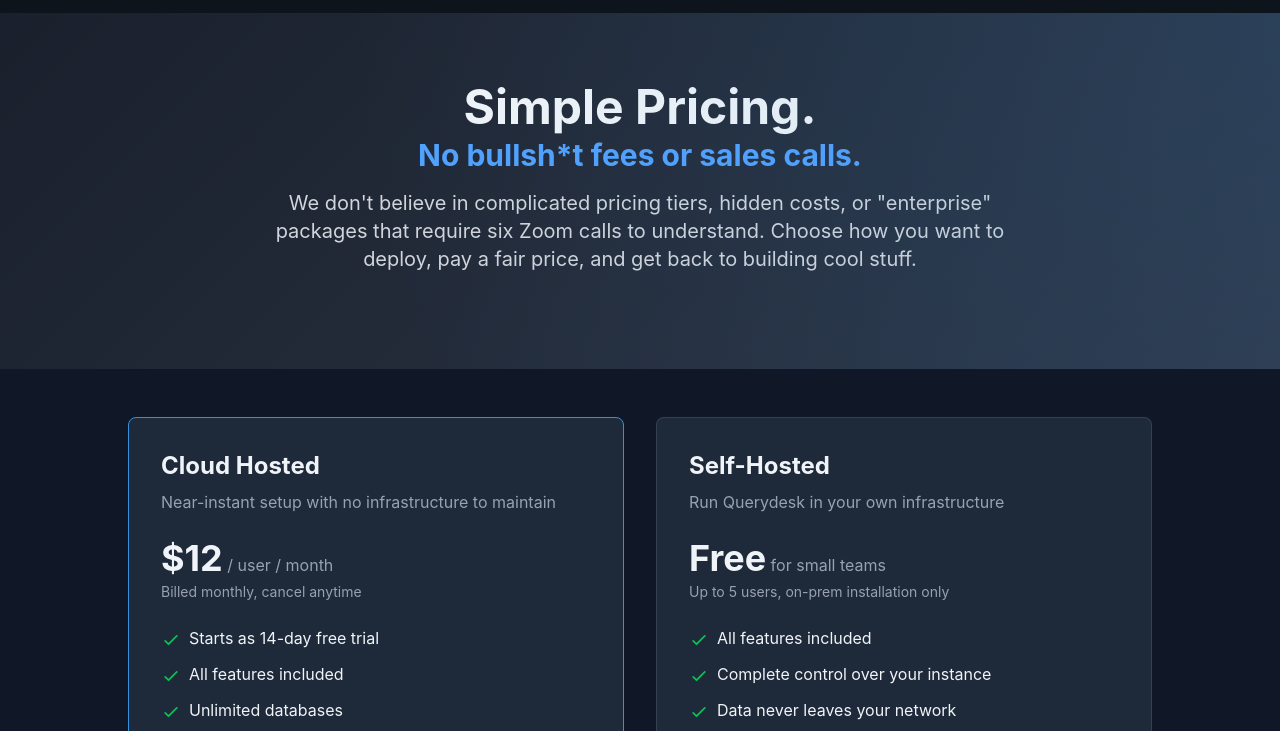
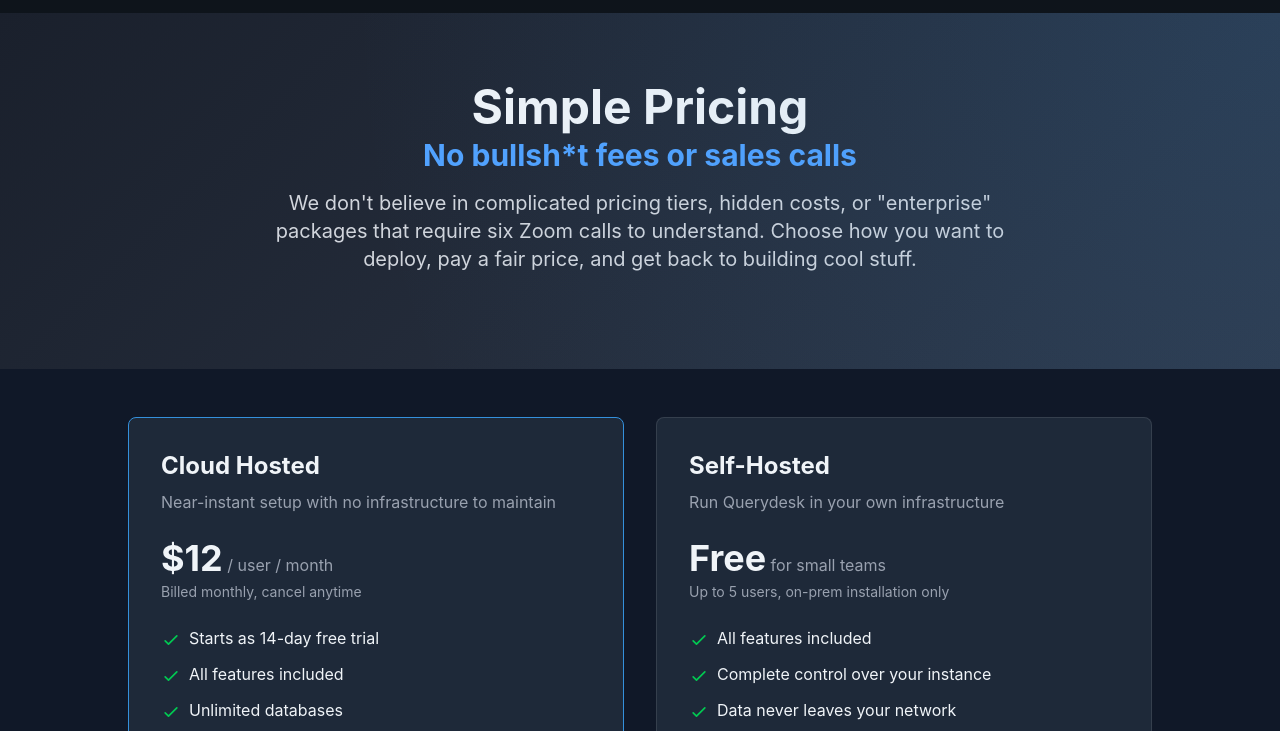
Before and after one commit to devhub-tools/marketing-site, an Astro site in the folder querydesk/: page /pricing in a window 1280 px wide. Shown: the part 67-798 px from the top of the page. Built offline with nearby package versions, Linux system fonts and the light colour scheme; Astro itself is replaced by a stand-in of ours.

Commit message:
Updated punctuation on pricing page

```diff
--- a/querydesk/src/pages/pricing.astro
+++ b/querydesk/src/pages/pricing.astro
@@ -10,9 +10,9 @@
     <div class="gradient-overlay"></div>
     <div class="container mx-auto px-6 text-center">
       <h1 class="text-4xl md:text-5xl font-bold leading-tight mb-4">
-        Simple Pricing.
+        Simple Pricing
         <span class="block text-3xl text-blue-400"
-          >No bullsh*t fees or sales calls.</span
+          >No bullsh*t fees or sales calls</span
         >
       </h1>
       <p class="text-xl text-gray-300 mb-8 max-w-3xl mx-auto">
```
